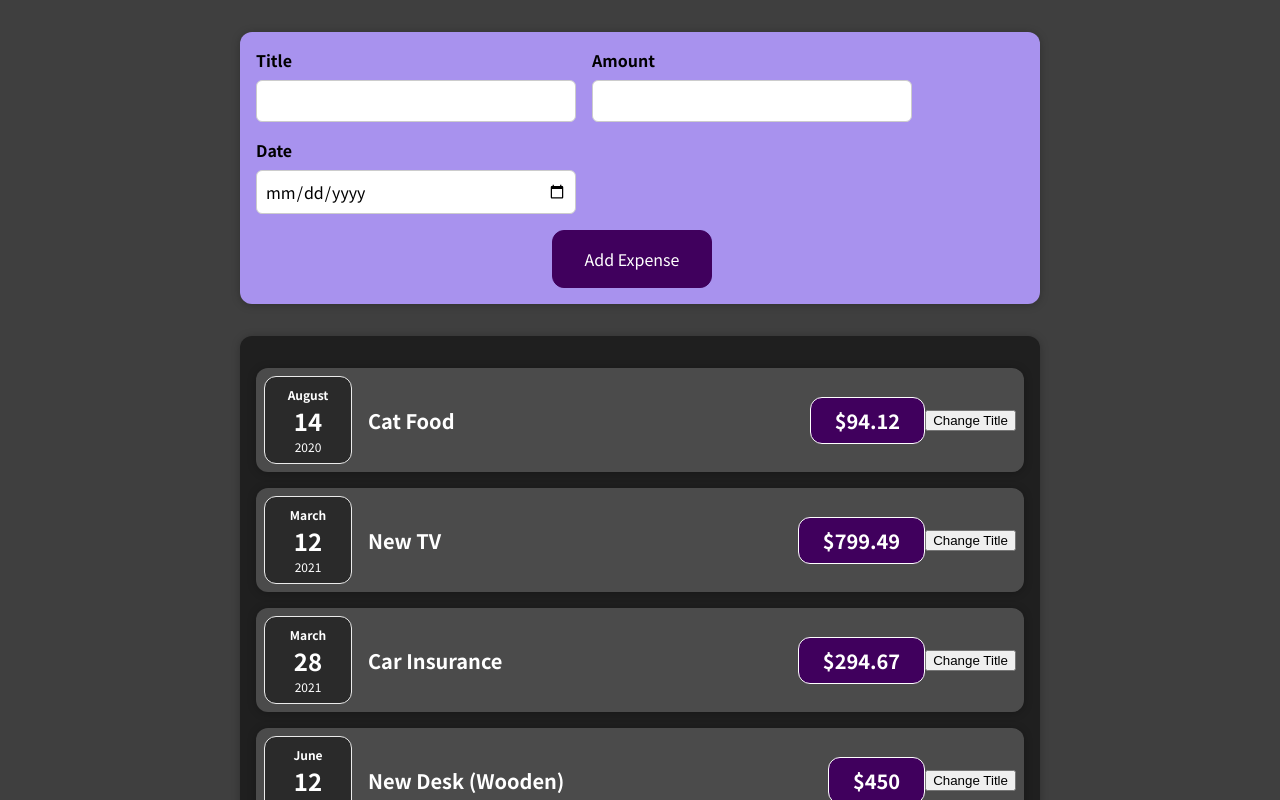
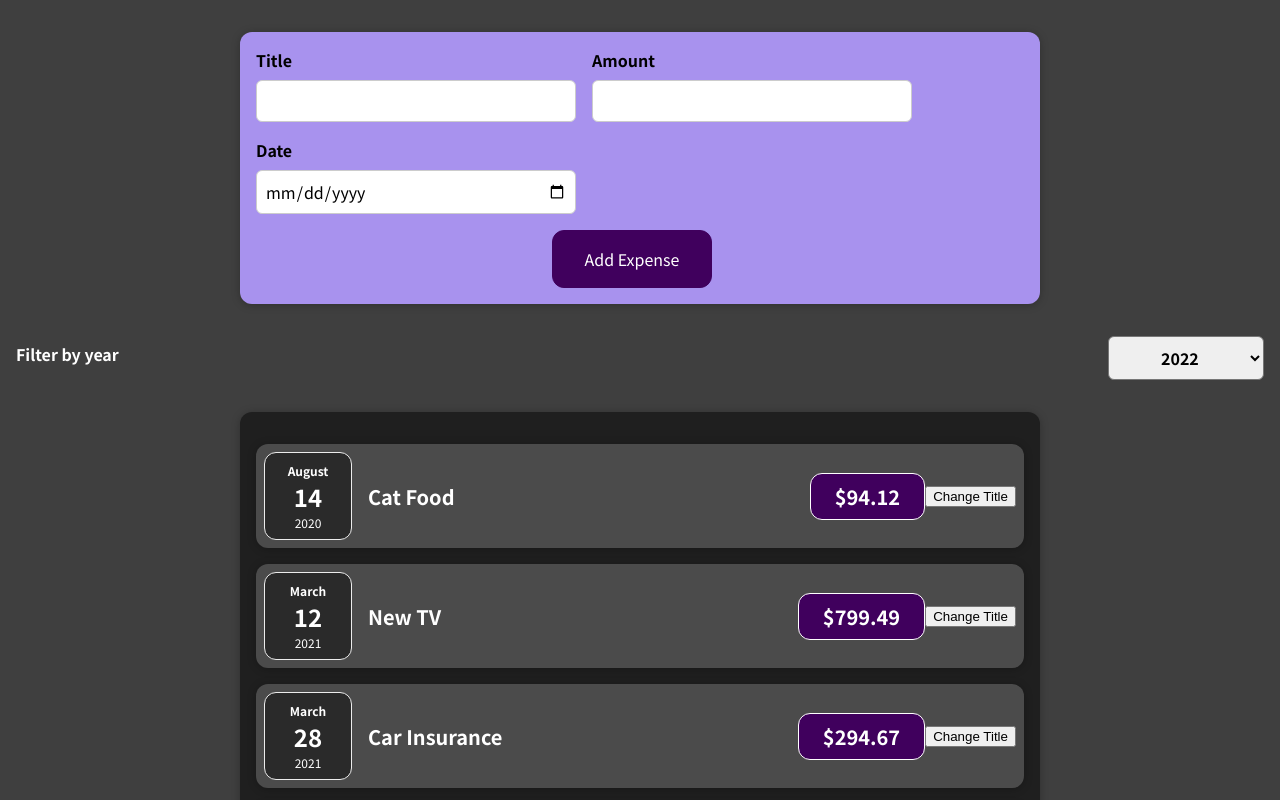
Before and after one commit to darienaxelll/expense-tracker-project, a React (Create React App) app: page / in a window 1280 px wide. Shown: the top 800 px of the page. Built offline with nearby package versions, Linux system fonts and the light colour scheme.

Commit message:
reated filter component, added it to expenses.js

```diff
--- a/src/App.js
+++ b/src/App.js
@@ -1,3 +1,4 @@
+import ExpensesFilter from "./components/Expenses/ExpensesFilter";
 import Expenses from "./components/Expenses/Expenses";
 import NewExpense from "./components/NewExpense/NewExpense";
 
@@ -24,14 +25,14 @@
     },
   ];
 
-  const addNewExpense = (expense) => {
+  const addNewExpensehandler = (expense) => {
     console.log(expense);
-  }
+  };
 
   return (
     <div>
-      <NewExpense onAddNewExpense={addNewExpense}/>
-      <Expenses expenses={expenses} />
+      <NewExpense onAddNewExpense={addNewExpensehandler} />
+      <Expenses expenses={expenses}/>
     </div>
   );
 };
--- a/src/components/Expenses/Expenses.js
+++ b/src/components/Expenses/Expenses.js
@@ -1,15 +1,27 @@
 import "./Expenses.css";
 import ExpenseItem from "./ExpenseItem";
 import Card from "../UI/Card";
+import ExpensesFilter from "./ExpensesFilter";
+import { useState } from "react";
 
 const Expenses = (props) => {
+  const [year, setYear] = useState("");
+
+  const changeYear = (selectedYear) => {
+    console.log(selectedYear);
+    setYear(selectedYear);
+  };
+
   return (
+    <div>
+      <ExpensesFilter onFilterChange={changeYear} />
       <Card className="expenses">
         <ExpenseItem expenses={props.expenses[0]} />
         <ExpenseItem expenses={props.expenses[1]} />
         <ExpenseItem expenses={props.expenses[2]} />
         <ExpenseItem expenses={props.expenses[3]} />
       </Card>
+    </div>
   );
 };
 
--- /dev/null
+++ b/src/components/Expenses/ExpensesFilter.css
@@ -0,0 +1,24 @@
+.expenses-filter {
+  color: white;
+  padding: 0 1rem;
+}
+
+.expenses-filter__control {
+  display: flex;
+  width: 100%;
+  align-items: center;
+  justify-content: space-between;
+  margin: 1rem 0;
+}
+
+.expenses-filter label {
+  font-weight: bold;
+  margin-bottom: 0.5rem;
+}
+
+.expenses-filter select {
+  font: inherit;
+  padding: 0.5rem 3rem;
+  font-weight: bold;
+  border-radius: 6px;
+}
--- /dev/null
+++ b/src/components/Expenses/ExpensesFilter.js
@@ -0,0 +1,23 @@
+import "./ExpensesFilter.css";
+
+const ExpensesFilter = (props) => {
+  const filterYearHandler = (e) => {
+    props.onFilterChange(e.target.value);
+  };
+
+  return (
+    <div className="expenses-filter">
+      <div className="expenses-filter__control">
+        <label>Filter by year</label>
+        <select onChange={filterYearHandler}>
+          <option value="2022">2022</option>
+          <option value="2021">2021</option>
+          <option value="2020">2020</option>
+          <option value="2019">2019</option>
+        </select>
+      </div>
+    </div>
+  );
+};
+
+export default ExpensesFilter;
--- a/src/components/NewExpense/NewExpense.js
+++ b/src/components/NewExpense/NewExpense.js
@@ -5,7 +5,7 @@
   const addExpenseHandler = (enteredExpenseData) => {
     const newExpense = {
       ...enteredExpenseData,
-      id: Math.random().toString(),
+      id: Math.random().toString() * 100,
     };
 
     props.onAddNewExpense(newExpense);
```
Lines whose indentation alone changed are shown as unchanged.
